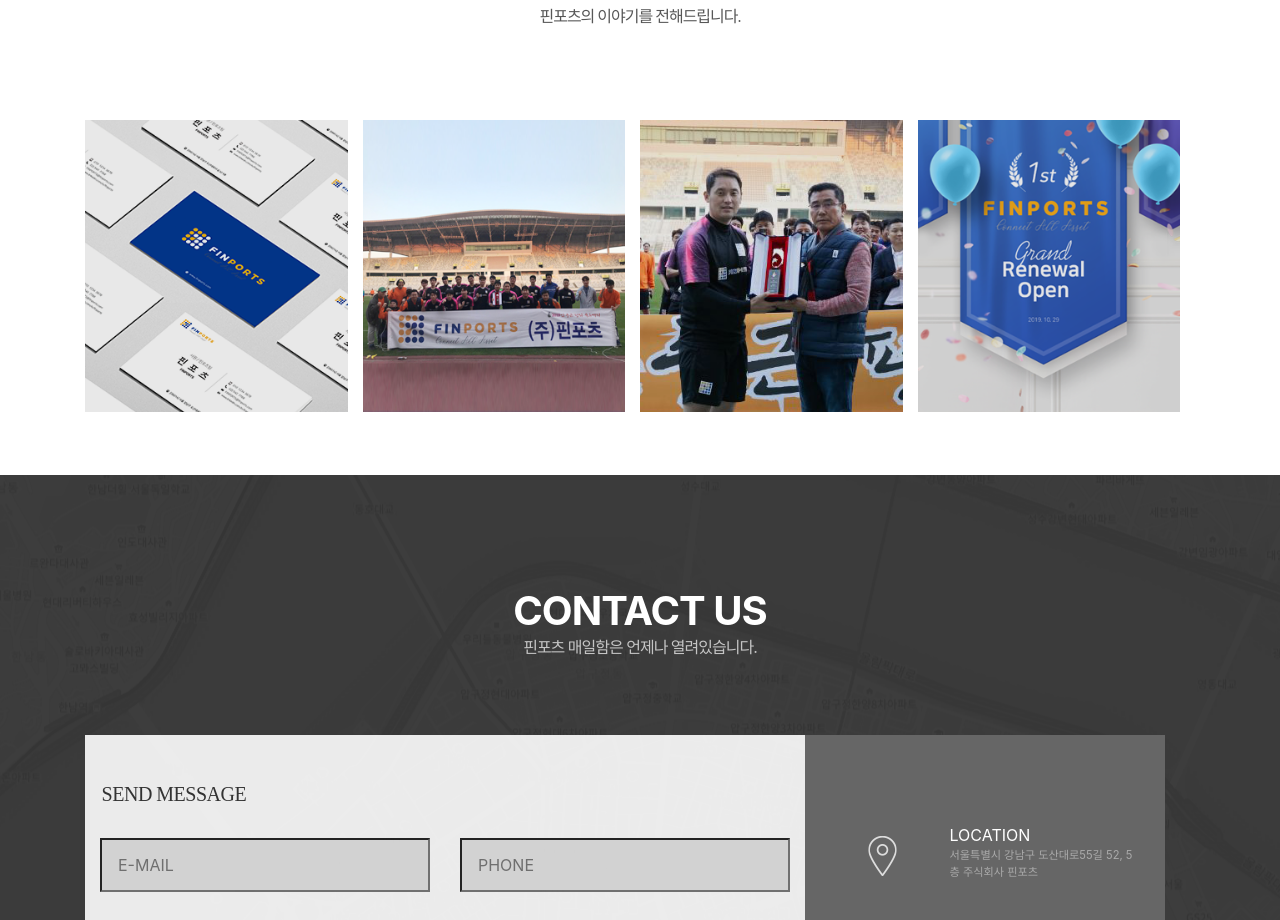
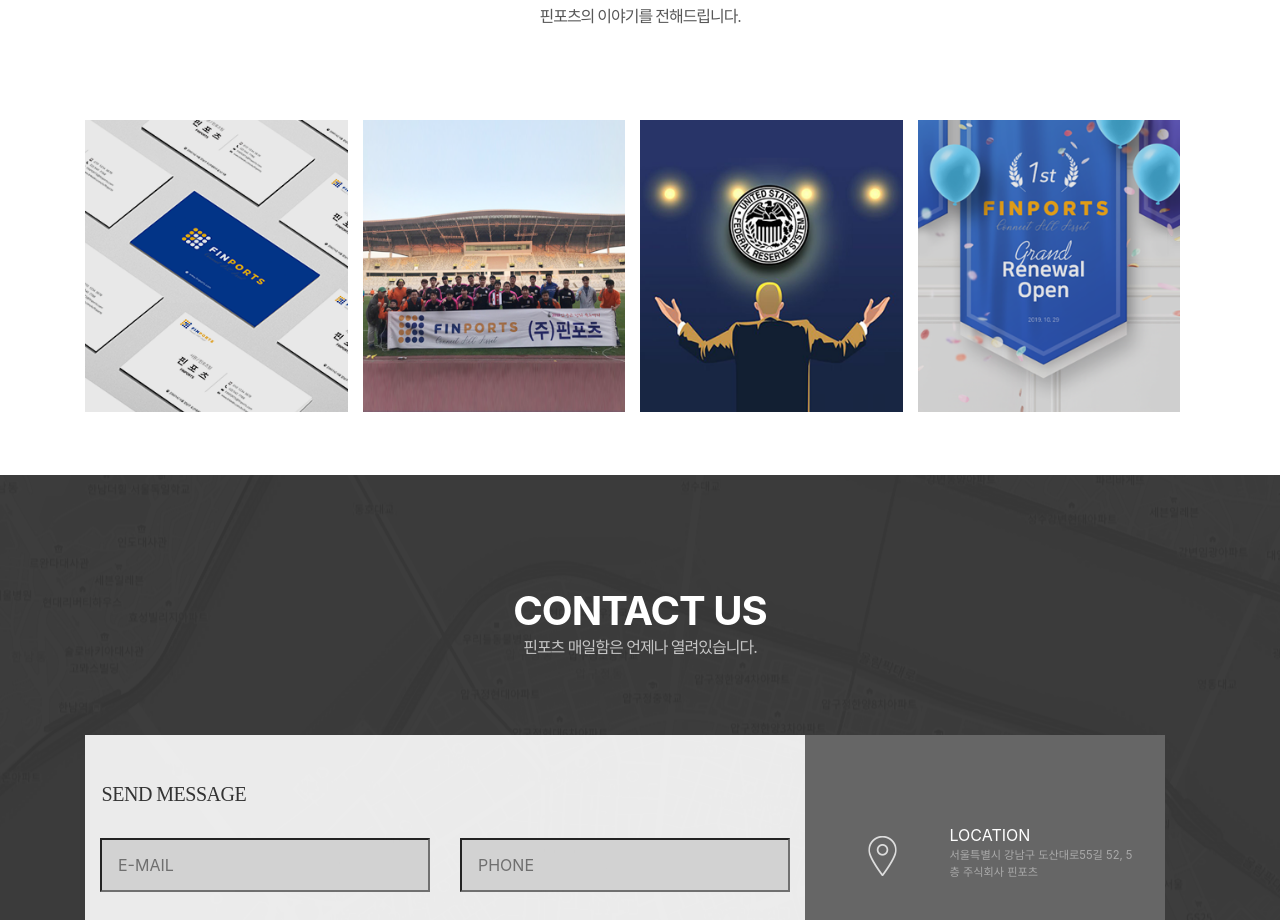
Before and after one commit to finports/webpages, a website with bundled scripts: page index.html in a window 1280 px wide. Shown: the part 2443-3363 px from the top of the page. Built offline with nearby package versions, Linux system fonts and the light colour scheme; a web font is replaced by a local one.

Commit message:
upload news images

```diff
--- a/index.html
+++ b/index.html
@@ -268,7 +268,7 @@
           </div>
           <div class="col-lg-3 slider-item">
             <div class="card-front">
-              <img src="img/news-02.png">
+              <img src="img/news-05.png">
             </div>
             <div class="card-back">
               <img src="img/rectangle-6-copy.png">
```
Also changed, not shown: img/news-05.png (added), img/news-05@2x.png (added), img/news-05@3x.png (added).
